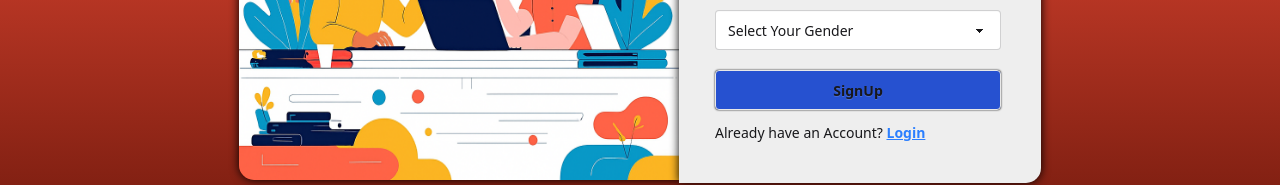
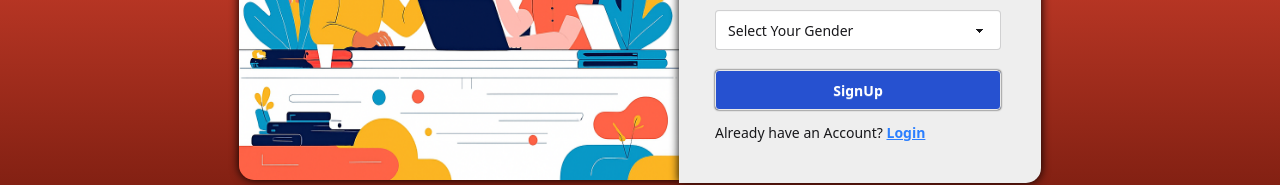
Before and after one commit to Manoj-Madavarapu/DevTinder-Frontend, a React (Vite) app: page /devTinder/sign-up in a window 1280 px wide. Shown: the part 428-613 px from the top of the page. Built offline with nearby package versions, Linux system fonts and the light colour scheme.

Commit message:
made some ui changes

```diff
--- a/src/Components/Login.jsx
+++ b/src/Components/Login.jsx
@@ -71,7 +71,7 @@ const Login = () => {
                   </div>
                   <p className="label text-red-500 -mt-5 mb-2">{error}</p>
                 </fieldset>
-                <button className="btn font-bold login w-full sm:w-auto" onClick={handleLogin} disabled={loading}>{loading? "Please wait...":"Login"}</button>
+                <button className="btn font-bold login w-full sm:w-auto text-white" onClick={handleLogin} disabled={loading}>{loading? "Please wait...":"Login"}</button>
                 <p className='mt-2 '>Don't have an Account? <span className='underline font-bold text-blue-500 cursor-pointer' onClick={()=>navigate("/devTinder/sign-up")}> Sign Up</span></p>
               </div>
         </div>
--- a/src/Components/SignUp.jsx
+++ b/src/Components/SignUp.jsx
@@ -77,7 +77,7 @@ const SignUp = () => {
                   </select>
                   {error && <p className="text-red-500 -my-2 pr-2 ">{error}</p>}
                 </fieldset>
-                <button className="btn font-bold login w-full sm:w-auto mt-2" onClick={handleSignUp}>{loading ?"Please wait...":"SignUp"}</button>
+                <button className="btn font-bold login w-full sm:w-auto mt-2 text-white" onClick={handleSignUp}>{loading ?"Please wait...":"SignUp"}</button>
                 <p className='mt-1'>Already have an Account? <span className='underline font-bold text-blue-500 cursor-pointer' onClick={()=>navigate("/devTinder/login")}>Login</span></p>
               </div>
         </div>
```
